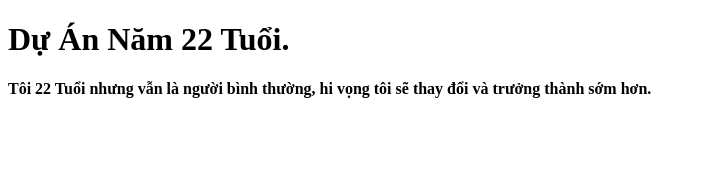
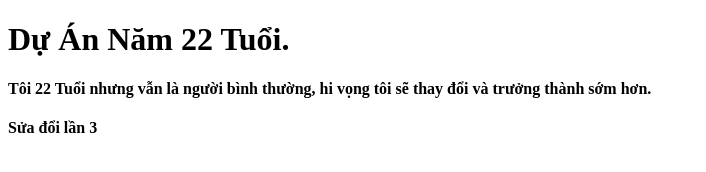
Before and after one commit to yundenany/duan3, a plain HTML site: page index.html in a window 1280 px wide. Shown: the whole page, without its empty margins (0-706 px from the left). Drawn offline with Linux system fonts and the light colour scheme.

Commit message:
3nd commit

```diff
--- a/index.html
+++ b/index.html
@@ -11,5 +11,6 @@
       Tôi 22 Tuổi nhưng vẫn là người bình thường, hi vọng tôi sẽ thay đổi và
       trưởng thành sớm hơn.
     </h4>
+    <h4>Sửa đổi lần 3</h4>
   </body>
 </html>
```
